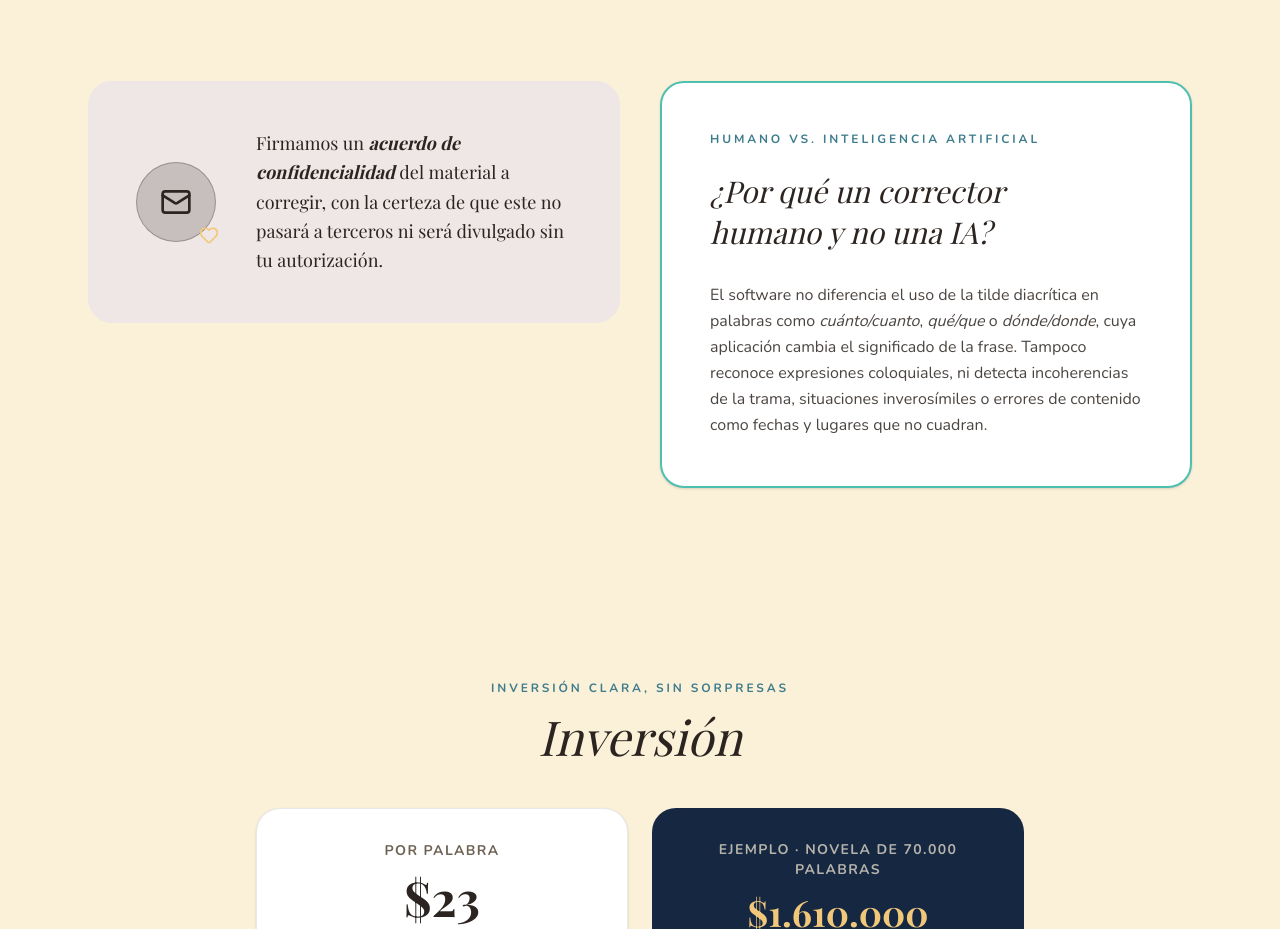
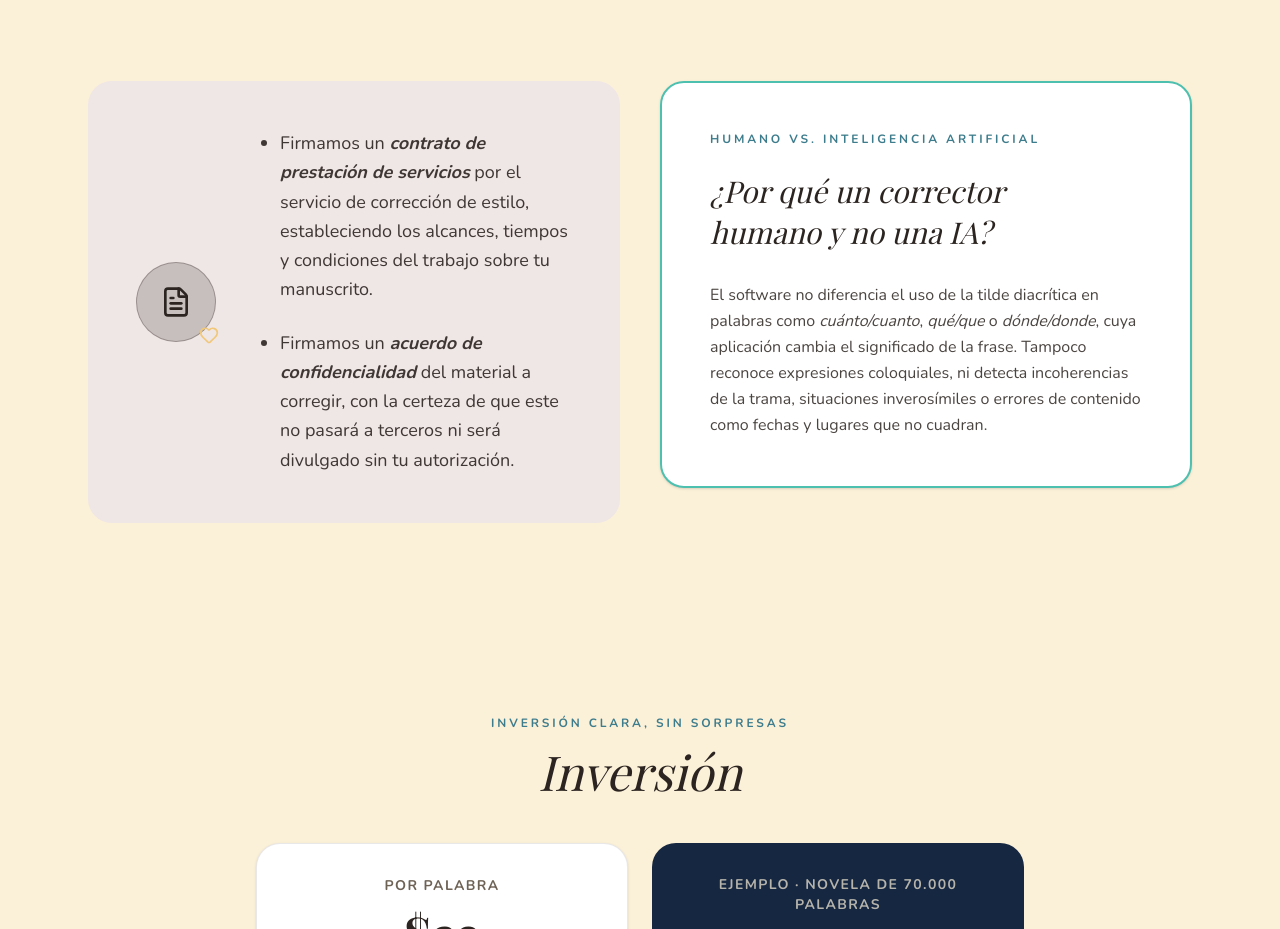
Before and after one commit to Airhonreality/Web-correctora, a Next.js app in the folder sitio-web/: page / in a window 1280 px wide. Shown: the part 3260-4189 px from the top of the page. Built offline with nearby package versions, Linux system fonts and the light colour scheme; no server answers; the database is empty; a web font is replaced by a local one.

Commit message:
feat(home): banner confidencialidad con icono contrato y lista de dos puntos

```diff
--- a/sitio-web/app/page.tsx
+++ b/sitio-web/app/page.tsx
@@ -1,5 +1,5 @@
 import Link from "next/link";
-import { Check, Heart, Mail } from "lucide-react";
+import { Check, FileText, Heart } from "lucide-react";
 import { Container } from "@/components/container";
 import { WhatsAppButton } from "@/components/whatsapp-button";
 import { JsonLd } from "@/components/json-ld";
@@ -284,14 +284,19 @@ export default async function Home() {
             >
               <div className="flex-shrink-0 sm:flex-shrink-0">
                 <div className="relative inline-flex items-center justify-center w-16 h-16 sm:w-20 sm:h-20 rounded-full bg-ink/20 border border-ink/30">
-                  <Mail className="h-6 w-6 sm:h-8 sm:w-8 text-ink" aria-hidden="true" />
+                  <FileText className="h-6 w-6 sm:h-8 sm:w-8 text-ink" aria-hidden="true" />
                   <Heart className="absolute -right-1 -bottom-1 h-4 w-4 sm:h-5 sm:w-5 text-gold" aria-hidden="true" />
                 </div>
               </div>
               <div className="flex-1">
-                <p className="font-display text-base sm:text-lg leading-relaxed text-ink">
-                  Firmamos un <strong className="font-bold italic">acuerdo de confidencialidad</strong> del material a corregir, con la certeza de que este no pasará a terceros ni será divulgado sin tu autorización.
-                </p>
+                <ul className="flex flex-col gap-3 text-lg leading-relaxed text-ink/90 space-y-3 list-disc list-outside pl-6">
+                  <li>
+                    Firmamos un <strong className="font-bold italic">contrato de prestación de servicios</strong> por el servicio de corrección de estilo, estableciendo los alcances, tiempos y condiciones del trabajo sobre tu manuscrito.
+                  </li>
+                  <li>
+                    Firmamos un <strong className="font-bold italic">acuerdo de confidencialidad</strong> del material a corregir, con la certeza de que este no pasará a terceros ni será divulgado sin tu autorización.
+                  </li>
+                </ul>
               </div>
             </section>
 
```
